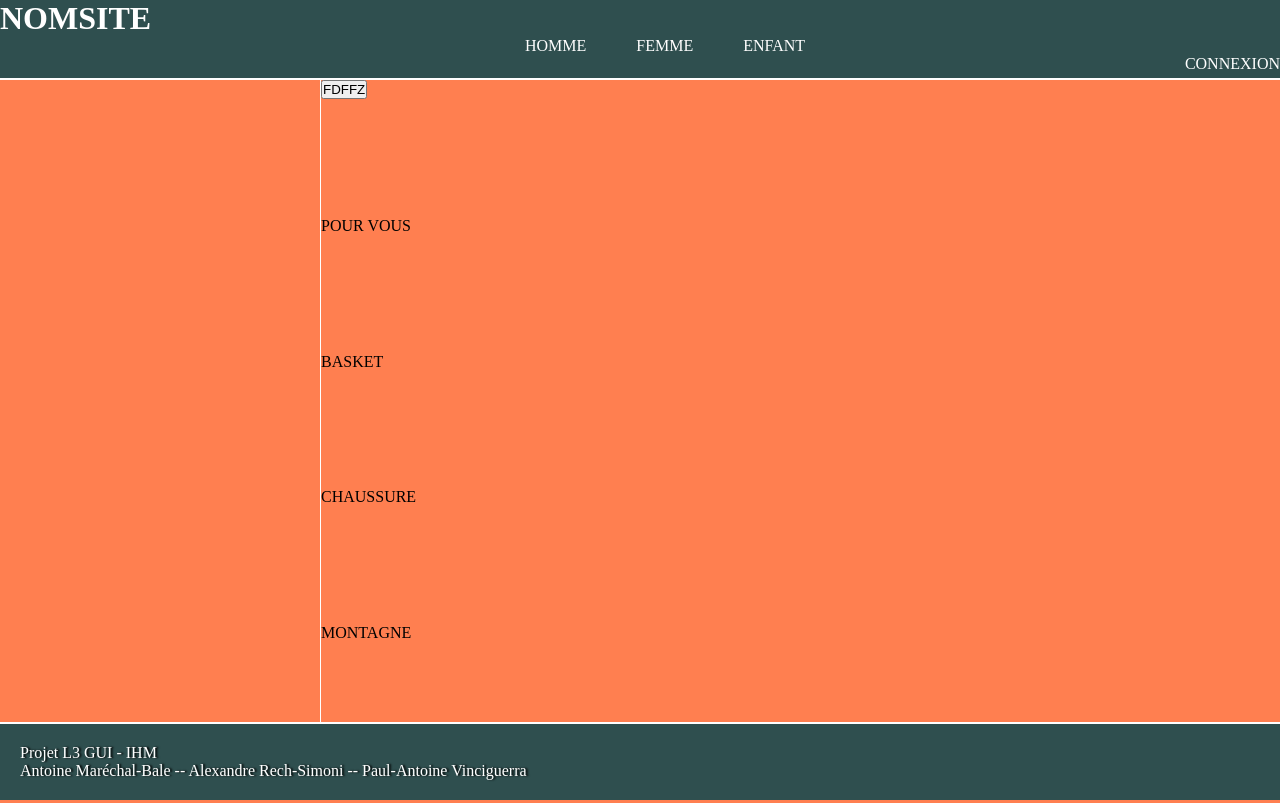
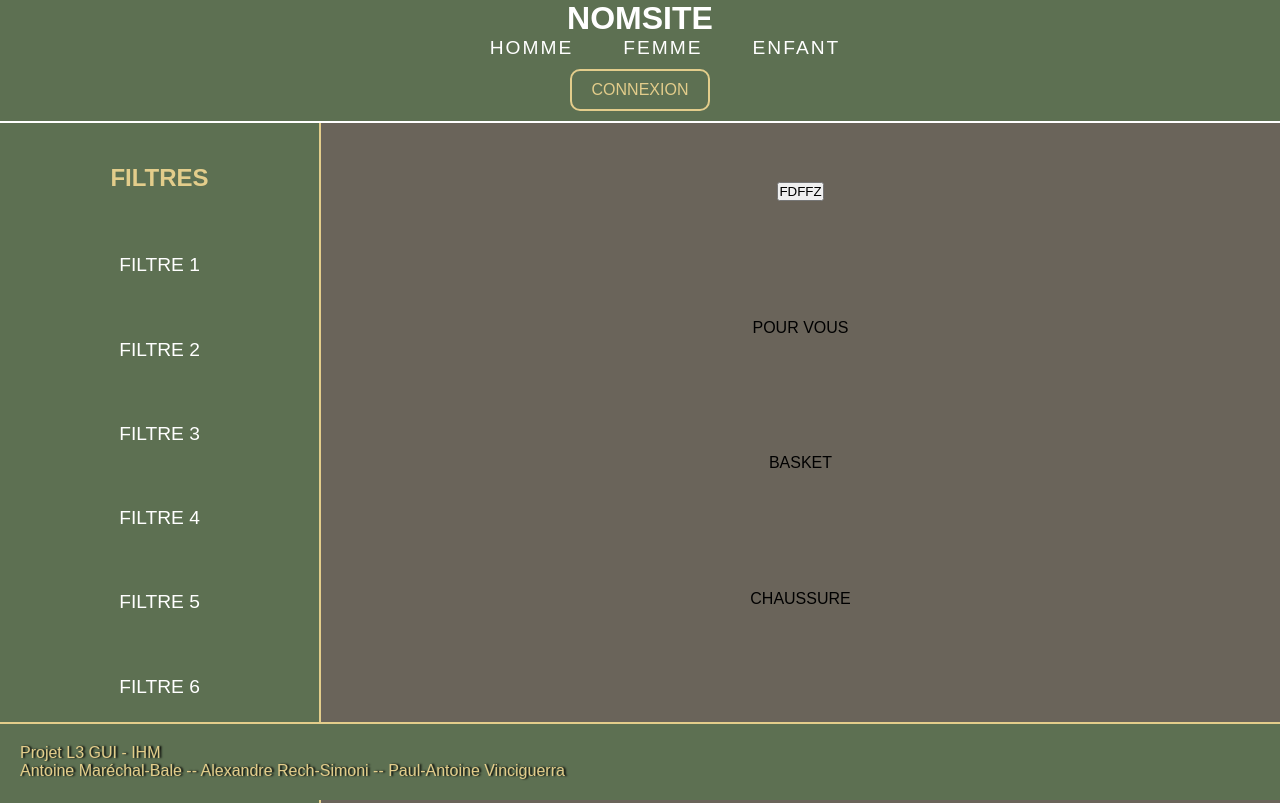
Before and after one commit to Pavellow/projet_l3_gui, a PHP site: page /view/home.html in a window 1280 px wide. Run offline with PHP 8.4, Linux system fonts and the light colour scheme.

Commit message:
modif css

```diff
--- a/style/home.css
+++ b/style/home.css
@@ -8,10 +8,12 @@
         display: grid;
         grid-template-columns: repeat(12, 1fr);
         grid-template-rows: minmax(10vh, auto);
+        background-color: #F0BE86;
+        font-family: 'Arial', sans-serif;
     }
 
     header {
-        background-color: darkslategray;
+        background-color: #5D7052;
         grid-column: 1/13;
         color: white;
         border-bottom: 2px solid white;
@@ -21,6 +23,8 @@
 
     h1 {
         margin: 10px;
+        font-size: 2rem;
+        letter-spacing: 3px;
     }
 
     nav {
@@ -36,6 +40,8 @@
 
     li {
         margin: 20px;
+        font-size: 1.2rem;
+        letter-spacing: 2px;
     }
 
     #panel-connect {
@@ -47,10 +53,12 @@
     #panel-connect a {
         color: white;
         text-decoration: none;
+        font-size: 1.2rem;
+        letter-spacing: 2px;
     }
 
     main {
-        background-color: coral;
+        background-color: #6A645A;
         width: 100vw;
         display: grid;
         grid-template-columns: repeat(12, 1fr);
@@ -59,7 +67,7 @@
 
     #container-panel-left {
         grid-column: 1/4;
-        background-color: darkslategrey;
+        background-color: #C18845;
         height: 85vh;
         border-right: 1px solid white;
         display: grid;
@@ -74,7 +82,7 @@
     }
 
     footer {
-		background-color: darkslategrey;
+		background-color: #5D7052;
 		padding: 20px;
 		position: fixed;
 		bottom: 0;
@@ -82,6 +90,8 @@
 		text-shadow: 2px 0px 2px black;
 		width: 100%;
         border-top: 2px solid white;
+        font-size: 0.8rem;
+        letter-spacing: 2px;
 	}
 }
 
@@ -90,13 +100,17 @@
         display: grid;
         grid-template-columns: repeat(12, 1fr);
         grid-template-rows: minmax(10vh, auto);
+        background-color: #F0BE86;
+        font-family: 'Arial', sans-serif;
     }
 
     header {
-        background-color: darkslategray;
+        background-color: #5D7052;
         grid-column: 1/13;
         color: white;
         border-bottom: 2px solid white;
+        display: grid;
+        place-items: center;
     }
 
     nav {
@@ -112,61 +126,74 @@
 
     li {
         margin-left: 50px;
+        font-size: 1.2rem;
+        letter-spacing: 2px;
     }
 
     #panel-connect {
         display: grid;
         place-items: flex-end;
+        margin: 10px;
+        color: #E3CD8B; /* ajout de la couleur */
     }
 
     #panel-connect a {
-        color: white;
+        color: #E3CD8B; /* ajout de la couleur */
         text-decoration: none;
+        border: 2px solid #E3CD8B; /* ajout de la couleur */
+        padding: 10px 20px; /* ajustement du padding */
+        border-radius: 10px; /* ajout du border-radius */
+        transition: background-color 0.3s ease; /* ajout d'une transition de couleur au survol */
+    }
+
+    #panel-connect a:hover {
+        background-color: #E3CD8B; /* ajout de la couleur de fond au survol */
+        color: darkslategray; /* ajustement de la couleur de texte au survol */
     }
 
     main {
-        background-color: coral;
+        background-color: #6A645A; /* ajout de la couleur */
         width: 100vw;
         display: grid;
         grid-template-columns: repeat(12, 1fr);
         grid-template-rows: minmax(10vh, auto);
     }
 
-    .container-panel-left-show {
+    #container-panel-left {
+        grid-column: 1/4;
+        background-color: #5D7052; /* ajout de la couleur */
+        height: 85vh;
+        border-right: 1px solid #E3CD8B; /* ajout de la couleur */
         display: grid;
-        grid-column: 1/4;
-        height: 85vh;
-        border-right: 1px solid white;
-        display:none;
-        background-color: red;
+        place-items: center;
     }
 
-    .container-panel-left-hidden {
-        display: none;
+    h2 {
+        color: #E3CD8B; /* ajout de la couleur */
+        margin-top: 20px; /* ajustement du margin-top */
     }
 
-    .container-panel-main-show {
-        display: grid;
-        border-left: 1px solid white;
-        grid-column: 1/13;
-        height: 85vh;
+    #container-panel-left p {
+        color: white;
+        margin-top: 20px;
+        font-size: 1.2em; /* ajustement de la taille de police */
     }
 
-    .container-panel-main-hidden {
+    #container-panel-main {
+        border-left: 1px solid #E3CD8B; /* ajout de la couleur */
+        grid-column: 4/13;
         display: grid;
-        border-left: 1px solid white;
-        grid-column: 4/13;
-        height: 85vh;
+        place-items: center;
     }
 
     footer {
-		background-color: darkslategrey;
+        background-color: #5D7052; /* ajout de la couleur */
         padding: 20px;
         position: fixed;
         bottom: 0;
-		color: white;
+        color: #E3CD8B; /* ajout de la couleur */
         text-shadow: 2px 0px 2px black;
         width: 100%;
-        border-top: 2px solid white;
+        border-top: 2px solid #E3CD8B; /* ajout de la couleur */
     }
 }
--- a/view/home.html
+++ b/view/home.html
@@ -25,12 +25,12 @@
         <div id="container-panel-left" class="container-panel-left-hidden">
             <h2>FILTRES</h2>
             <p>FILTRE 1</p>
-            <p>FILTRE 1</p>
-            <p>FILTRE 1</p>
-            <p>FILTRE 1</p>
-            <p>FILTRE 1</p>
-            <p>FILTRE 1</p>
-            <p>FILTRE 1</p>
+            <p>FILTRE 2</p>
+            <p>FILTRE 3</p>
+            <p>FILTRE 4</p>
+            <p>FILTRE 5</p>
+            <p>FILTRE 6</p>
+            <p>FILTRE 7</p>
         </div>
         <div id="container-panel-main" class="container-panel-main-hidden">
             <div id="show-filters">
```
Also changed, not shown: style/index.css (+92 -92 lines). Lines whose indentation alone changed are shown as unchanged.
